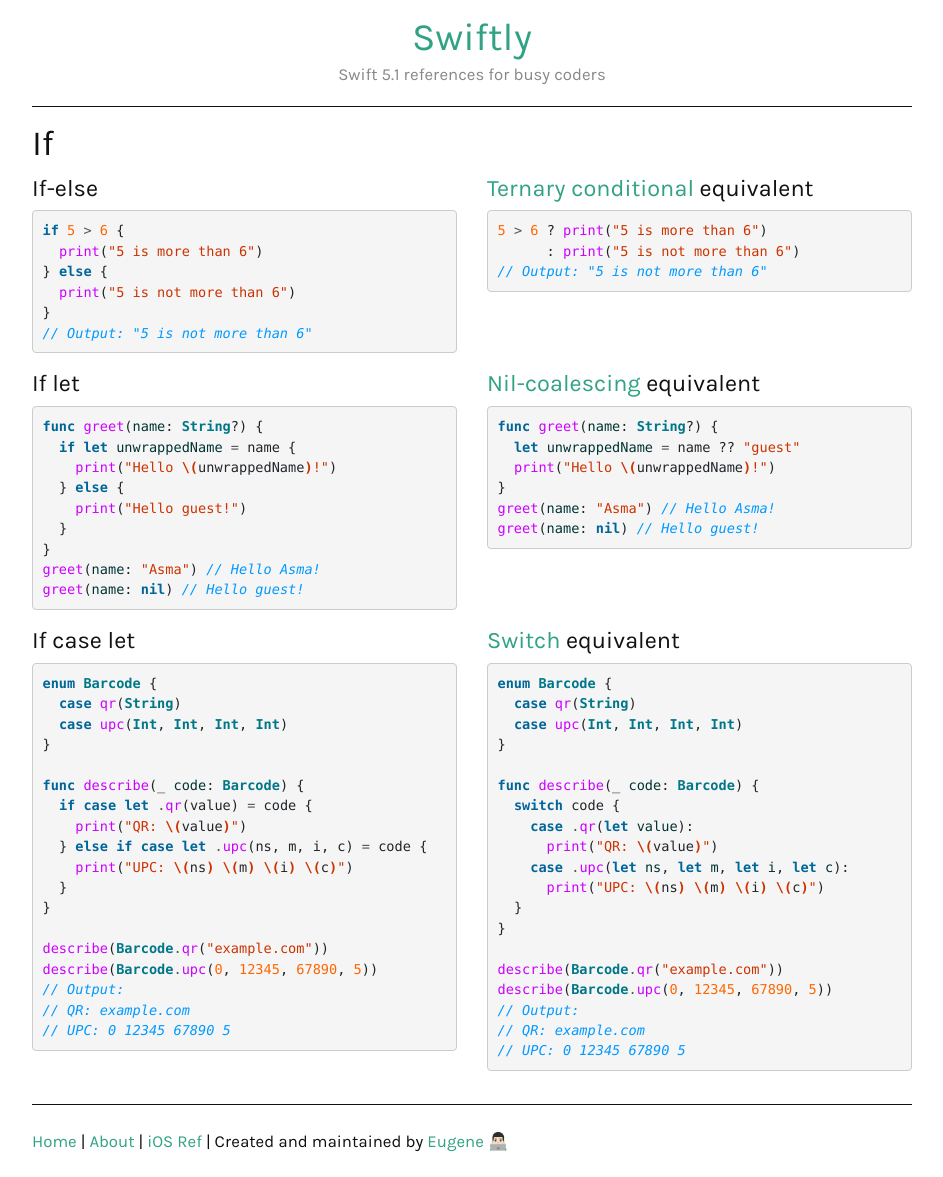
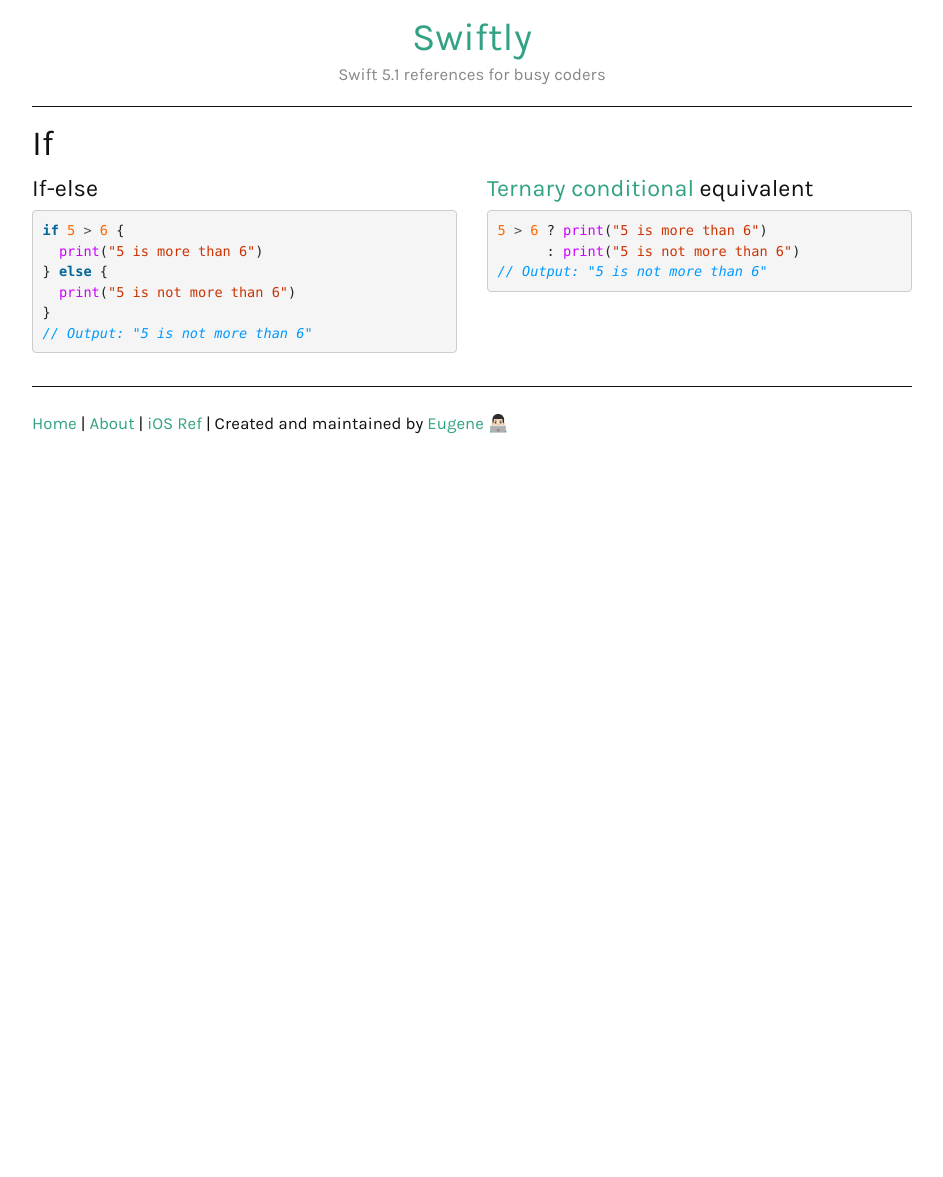
Before and after one commit to ebelinski/swiftly, a Jekyll site: the page built from if.md, in a window 1280 px wide. Shown: the whole page, without its empty margins (168-1111 px from the left). Built offline with Jekyll 4.4.1, drawn with Linux system fonts in a browser that asks for light colours; comment, search, counter and statistics services are not loaded; after the commit the page ends 900 px from its top, so only the background shows below that.

Commit message:
broke up if, if let, if case let into multiple pages

````diff
--- a/if.md
+++ b/if.md
@@ -1,10 +1,9 @@
 ---
 layout: default
 title: "If"
-description: A Swift 5.1 if statement reference guide, covering if-else, if let, the ternary conditional operator, and the nil-coalescing operator.
+description: A Swift 5.1 if statement reference guide, with an if-else example and its ternary conditional equivalent.
 redirect_from:
-  - /if-let/
-  - /iflet/
+  - /if-else/
 ---
 {::options parse_block_html="true" /}
 
@@ -32,87 +31,3 @@ if 5 > 6 {
 ```
 
 {% include closecol.html closerow=true %}
-
-{% include opencol.html size=6 newrow=true %}
-
-### If let
-
-```swift
-func greet(name: String?) {
-  if let unwrappedName = name {
-    print("Hello \(unwrappedName)!")
-  } else {
-    print("Hello guest!")
-  }
-}
-greet(name: "Asma") // Hello Asma!
-greet(name: nil) // Hello guest!
-```
-
-{% include closecol.html %}{% include opencol.html size=6 %}
-
-### [Nil-coalescing](/nil-coalescing) equivalent
-
-```swift
-func greet(name: String?) {
-  let unwrappedName = name ?? "guest"
-  print("Hello \(unwrappedName)!")
-}
-greet(name: "Asma") // Hello Asma!
-greet(name: nil) // Hello guest!
-```
-
-{% include closecol.html closerow=true %}
-
-{% include opencol.html size=6 newrow=true %}
-
-### If case let
-
-```swift
-enum Barcode {
-  case qr(String)
-  case upc(Int, Int, Int, Int)
-}
-
-func describe(_ code: Barcode) {
-  if case let .qr(value) = code {
-    print("QR: \(value)")
-  } else if case let .upc(ns, m, i, c) = code {
-    print("UPC: \(ns) \(m) \(i) \(c)")
-  }
-}
-
-describe(Barcode.qr("example.com"))
-describe(Barcode.upc(0, 12345, 67890, 5))
-// Output:
-// QR: example.com
-// UPC: 0 12345 67890 5
-```
-
-{% include closecol.html %}{% include opencol.html size=6 %}
-
-### [Switch](/switch) equivalent
-
-```swift
-enum Barcode {
-  case qr(String)
-  case upc(Int, Int, Int, Int)
-}
-
-func describe(_ code: Barcode) {
-  switch code {
-    case .qr(let value):
-      print("QR: \(value)")
-    case .upc(let ns, let m, let i, let c):
-      print("UPC: \(ns) \(m) \(i) \(c)")
-  }
-}
-
-describe(Barcode.qr("example.com"))
-describe(Barcode.upc(0, 12345, 67890, 5))
-// Output:
-// QR: example.com
-// UPC: 0 12345 67890 5
-```
-
-{% include closecol.html closerow=true %}
````
Also changed, not shown: if-case-let.md (added, +64 -0 lines), if-let.md (added, +41 -0 lines), index.md (+3 -1 lines).
